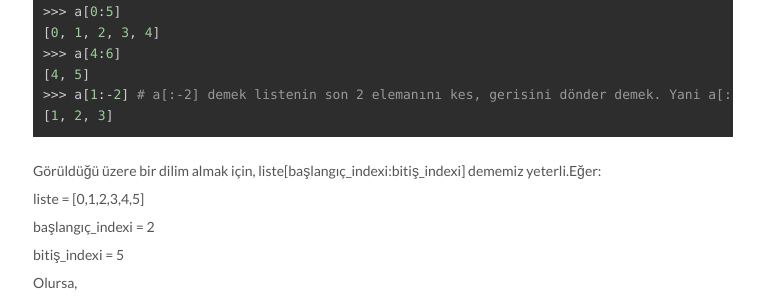
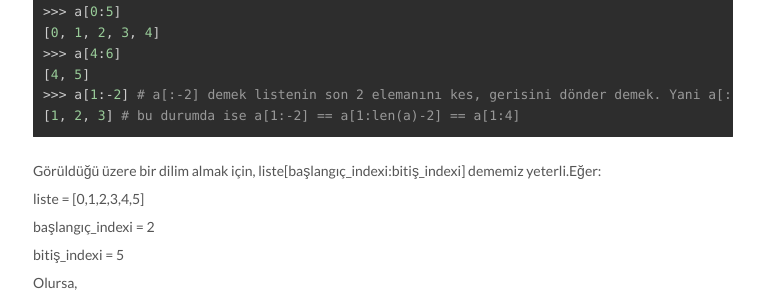
Before and after one commit to sergenp/sergenp.github.io, a Jekyll site: the page built from _posts/2018-05-05-hackerrank-2darr.md, in a window 1280 px wide. Shown: the part 2979-3279 px from the top of the page, without its empty margins (257-1021 px from the left). Built offline with Jekyll 4.4.1, drawn with Linux system fonts in a browser that asks for light colours; a script that is not in the unit is left out.

Commit message:
Update 2018-05-05-hackerrank-2darr.md

```diff
--- a/_posts/2018-05-05-hackerrank-2darr.md
+++ b/_posts/2018-05-05-hackerrank-2darr.md
@@ -121,8 +121,8 @@ Burada açıklamak gerekilen tek yer herhalde, **liste[i][j:j+3]** özellikle "*
 [0, 1, 2, 3, 4]
 >>> a[4:6]
 [4, 5]
->>> a[1:-2] # a[:-2] demek listenin son 2 elemanını kes, gerisini dönder demek. Yani a[:-2] = a[0:len(a) - 2]
-[1, 2, 3]
+>>> a[1:-2] # a[:-2] demek listenin son 2 elemanını kes, gerisini dönder demek. Yani a[:-2] == a[0:len(a) - 2]
+[1, 2, 3] # bu durumda ise a[1:-2] == a[1:len(a)-2] == a[1:4]
 {% endhighlight %}
 
 Görüldüğü üzere bir dilim almak için, liste[başlangıç_indexi:bitiş_indexi] dememiz yeterli.Eğer:
```
